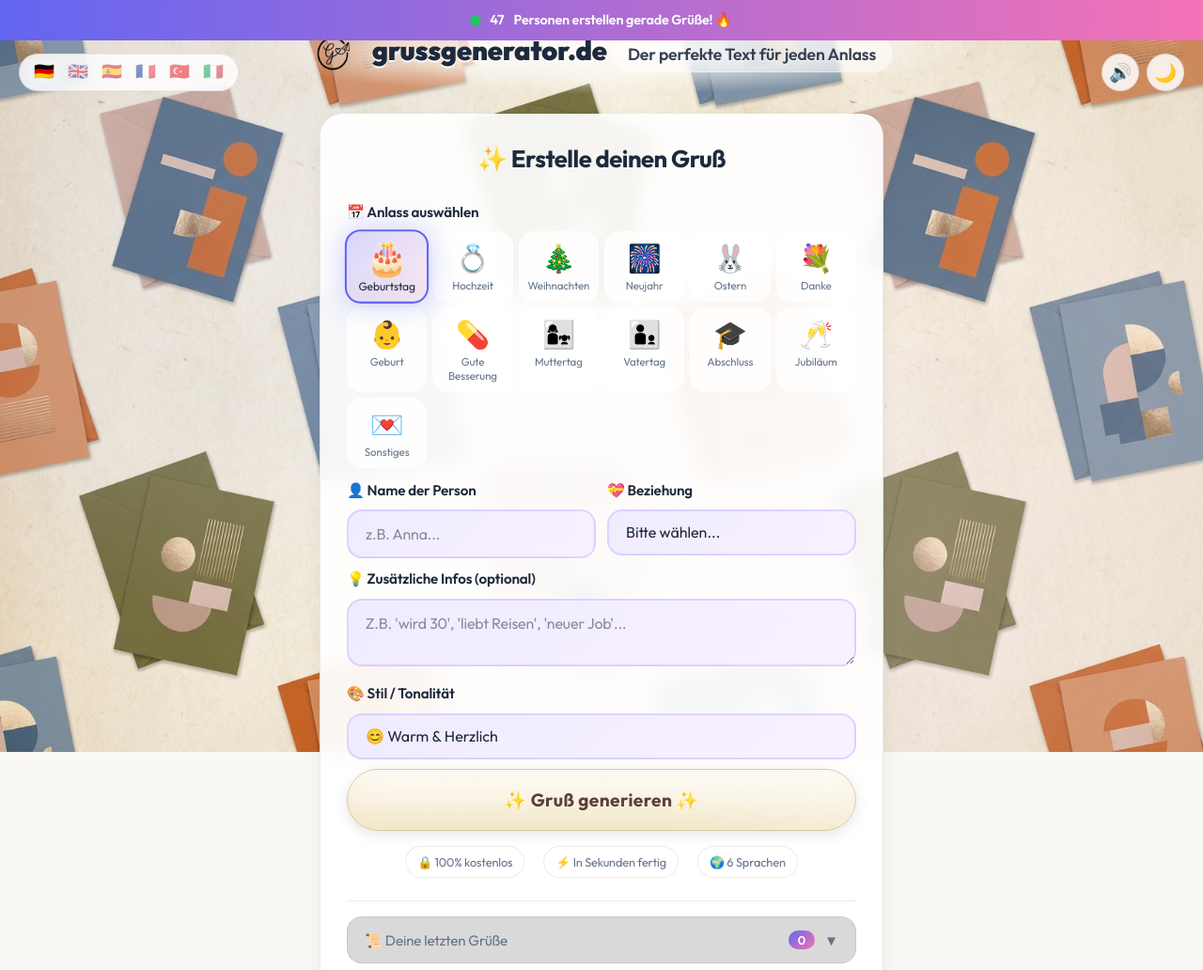
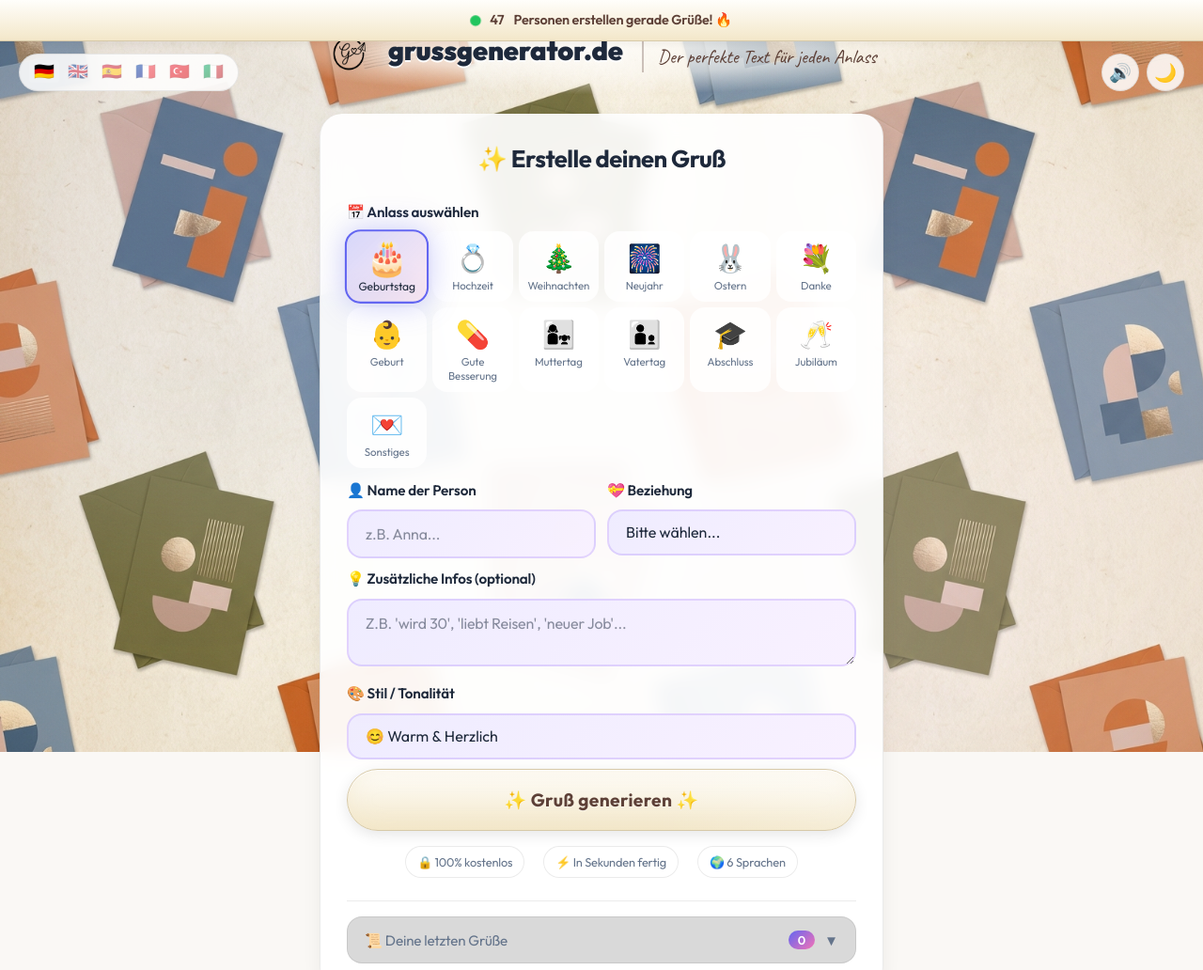
Before and after one commit to moebss/grussg, a website: page generator.html in a window 1280 px wide. Shown: the top 1032 px of the page at 94% size. Drawn offline with nearby package versions, Linux system fonts and the light colour scheme.

Commit message:
style: Update social banner and header tagline to match parchment theme

```diff
--- a/generator.css
+++ b/generator.css
@@ -205,8 +205,10 @@
     top: 0;
     left: 0;
     right: 0;
-    background: linear-gradient(90deg, var(--color-primary), var(--color-secondary));
-    color: white;
+    background: linear-gradient(180deg, #fffefb 0%, #f3e7c9 100%);
+    border-bottom: 1px solid #d7c9a8;
+    color: #5d4037;
+    box-shadow: 0 2px 10px rgba(0, 0, 0, 0.05);
     text-align: center;
     padding: 10px 20px;
     font-size: 0.9rem;
@@ -3717,15 +3719,21 @@
 }
 
 .tagline {
-    font-weight: 600;
-    color: #374151 !important;
-    /* Darker for contrast */
-    text-shadow: 0 1px 0 rgba(255, 255, 255, 0.9);
-    background: rgba(255, 255, 255, 0.5);
-    padding: 4px 16px;
-    border-radius: 20px;
+    font-family: 'Caveat', 'Outfit', sans-serif;
+    font-size: 1.3rem;
+    color: #5d4037 !important;
+    text-shadow: none;
+    background: transparent;
+    padding: 0 0 0 15px;
+    margin-left: 15px;
+    border-left: 2px solid rgba(93, 64, 55, 0.3);
+    border-radius: 0;
     display: inline-block;
-    backdrop-filter: blur(2px);
-    margin-top: 8px;
-    border: 1px solid rgba(255, 255, 255, 0.3);
-}
+    backdrop-filter: none;
+    vertical-align: middle;
+    margin-top: 0;
+    border: none;
+    /* Reset */
+    border-left: 2px solid rgba(93, 64, 55, 0.3);
+    /* Re-apply left border */
+}
```
